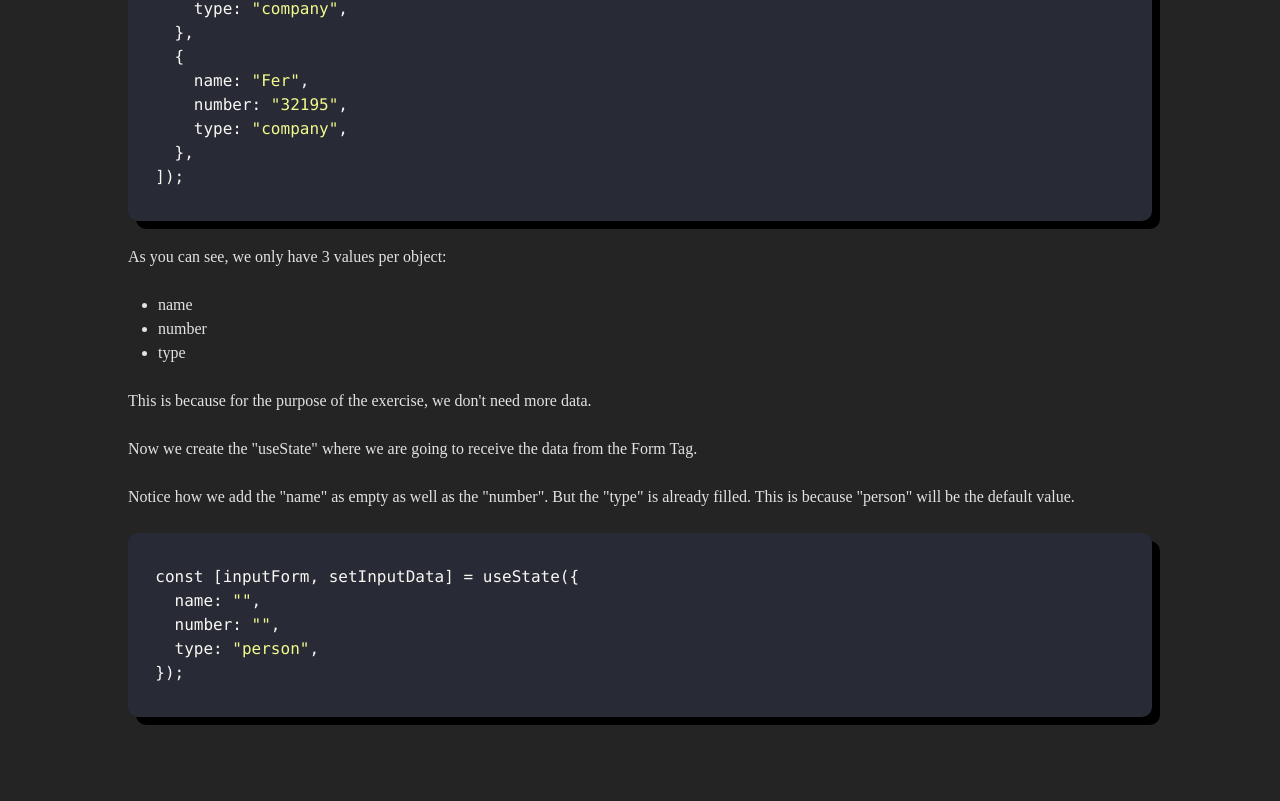
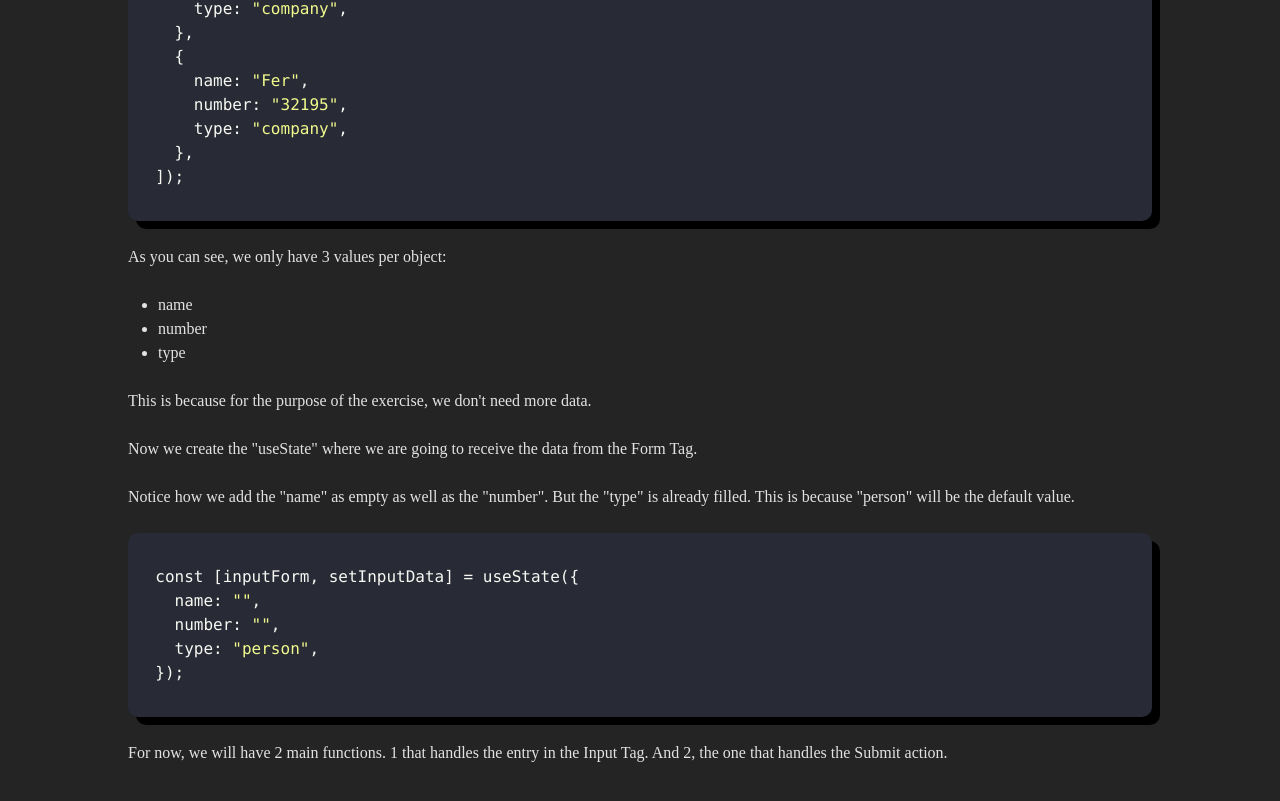
Before and after one commit to kinxori/inxel-test, a React (Vite) app: page / in a window 1280 px wide. Shown: the part 3340-4141 px from the top of the page. Built offline with nearby package versions, Linux system fonts and the light colour scheme.

Commit message:
updated content in page 3

```diff
--- a/src/App.jsx
+++ b/src/App.jsx
@@ -226,6 +226,11 @@ export default function App() {
         >
           {snippet6}
         </SyntaxHighlighter>
+        <br></br>
+        <p>
+          For now, we will have 2 main functions. 1 that handles the entry in the Input Tag. And 2,
+          the one that handles the Submit action.
+        </p>
       </div>
     </article>
   );
```
